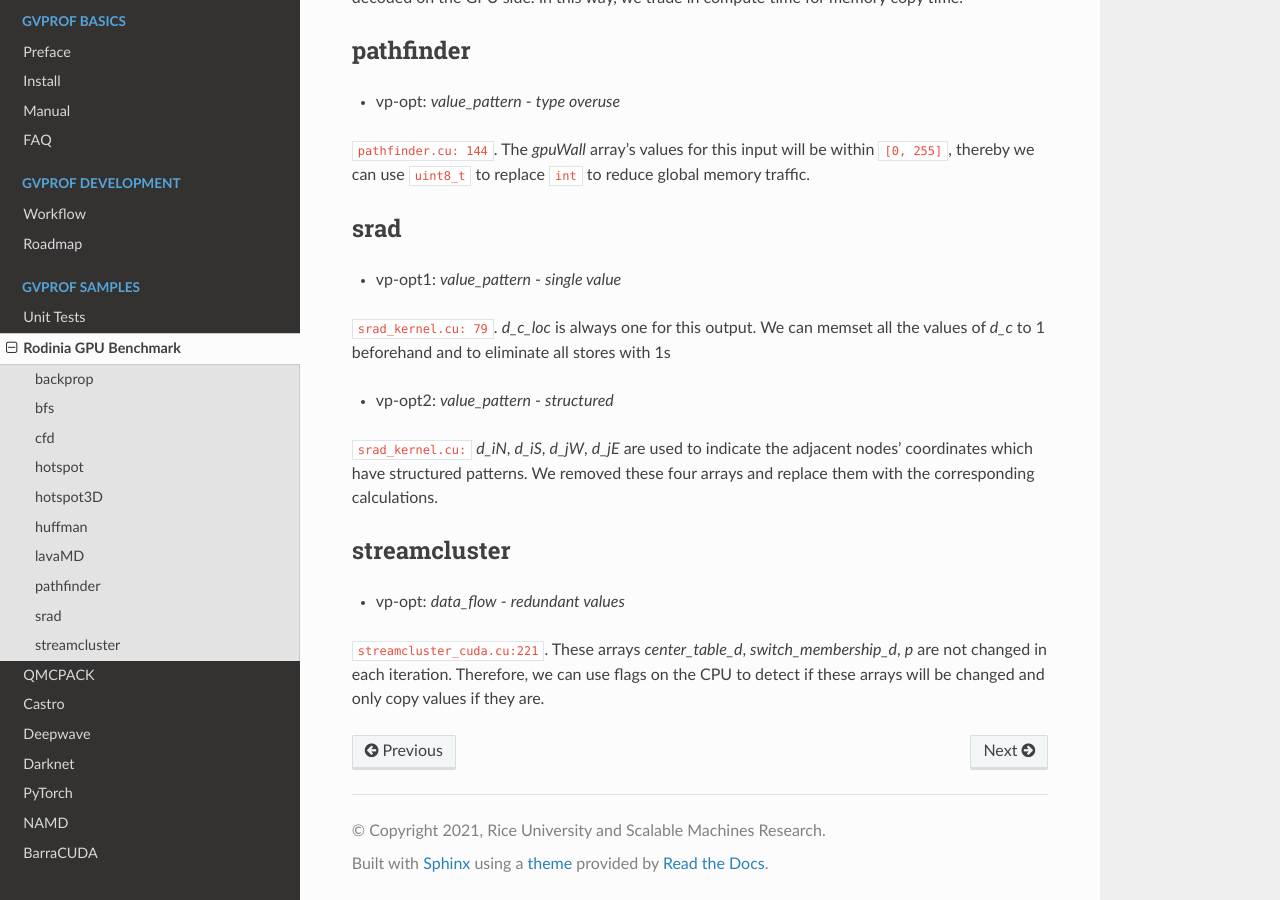
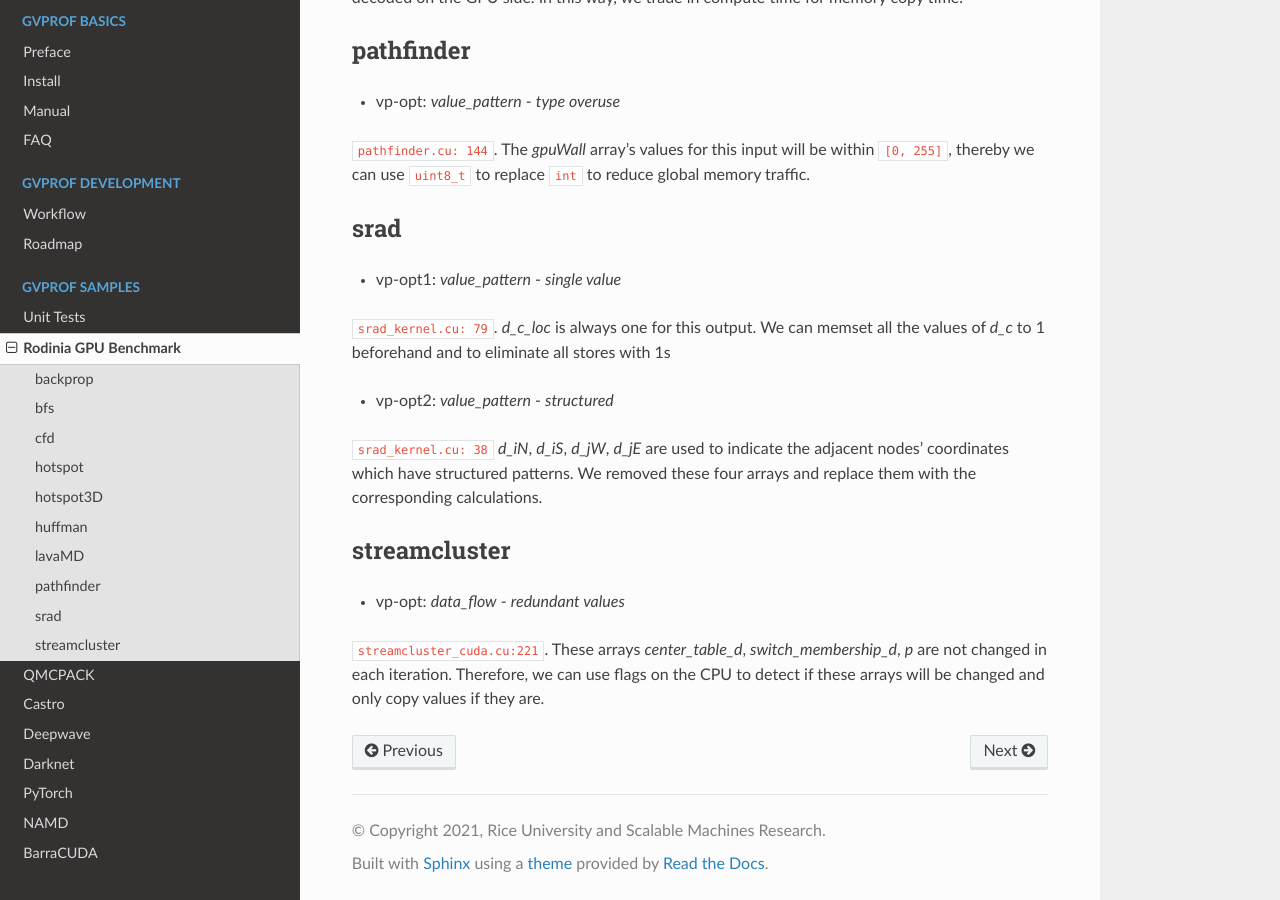
Before and after one commit to GVProf/GVProf, a Sphinx documentation site: the page built from docs/rodinia.md, in a window 1280 px wide and 900 px high, scrolled down 2018 px. Built offline with Sphinx 7.4.7 and the Read the Docs theme 2.0.0, drawn with Linux system fonts in a browser that asks for light colours; pages that are not in the unit, such as notebooks, are missing from menus.

Commit message:
update rodinia srad doc

```diff
--- a/docs/rodinia.md
+++ b/docs/rodinia.md
@@ -70,7 +70,7 @@
 
 - vp-opt2: *value_pattern* - *structured*
 
-[`srad_kernel.cu:`](https://github.com/GVProf/GVProf-samples/blob/a8c23e3aba/srad_v1-vp-opt2/srad_kernel.cu#L34) *d_iN*, *d_iS*, *d_jW*, *d_jE* are used to indicate the adjacent nodes' coordinates which have structured patterns. We removed these four arrays and replace them with the corresponding calculations.
+[`srad_kernel.cu: 38`](https://github.com/GVProf/GVProf-samples/blob/a8c23e3aba/srad_v1/srad_kernel.cu#L38) *d_iN*, *d_iS*, *d_jW*, *d_jE* are used to indicate the adjacent nodes' coordinates which have structured patterns. We removed these four arrays and replace them with the corresponding calculations.
 
 ## streamcluster
 
```
